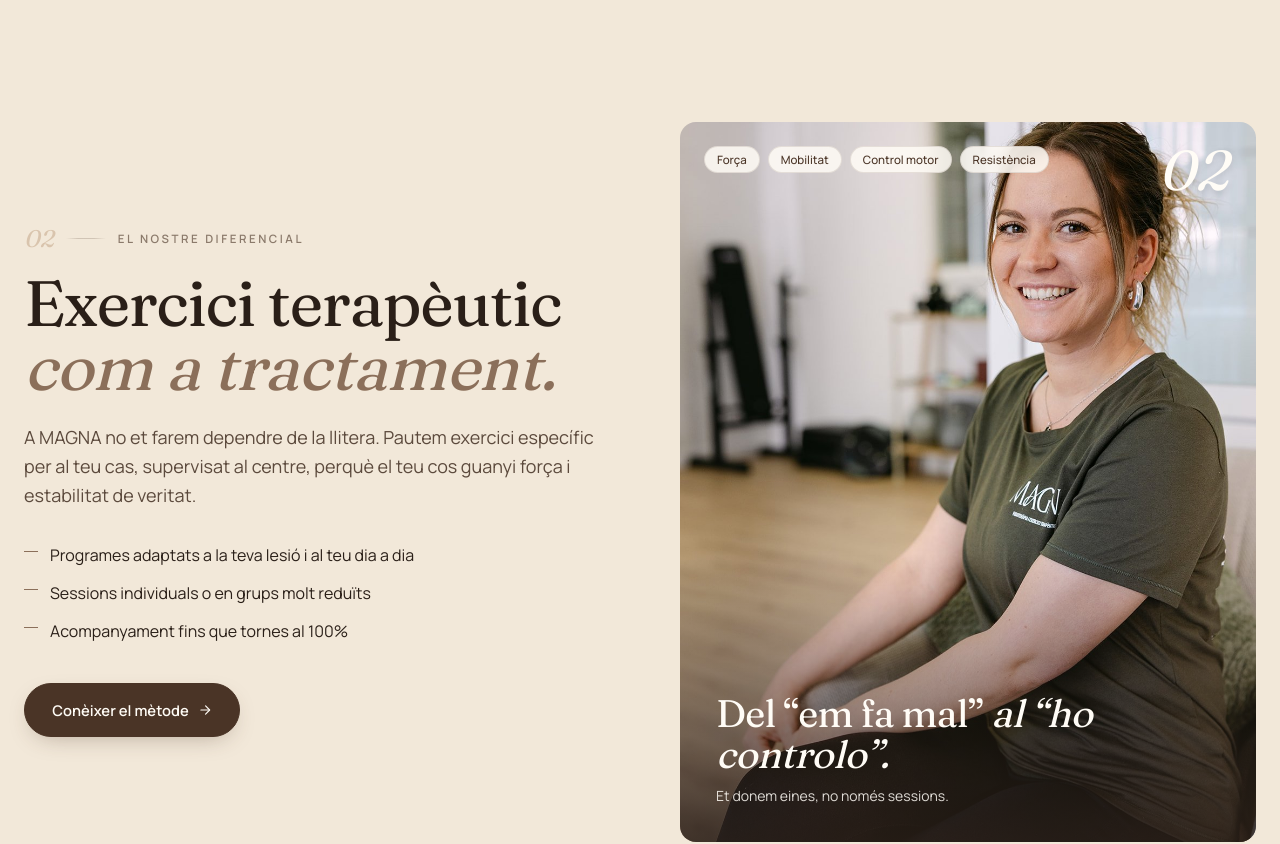
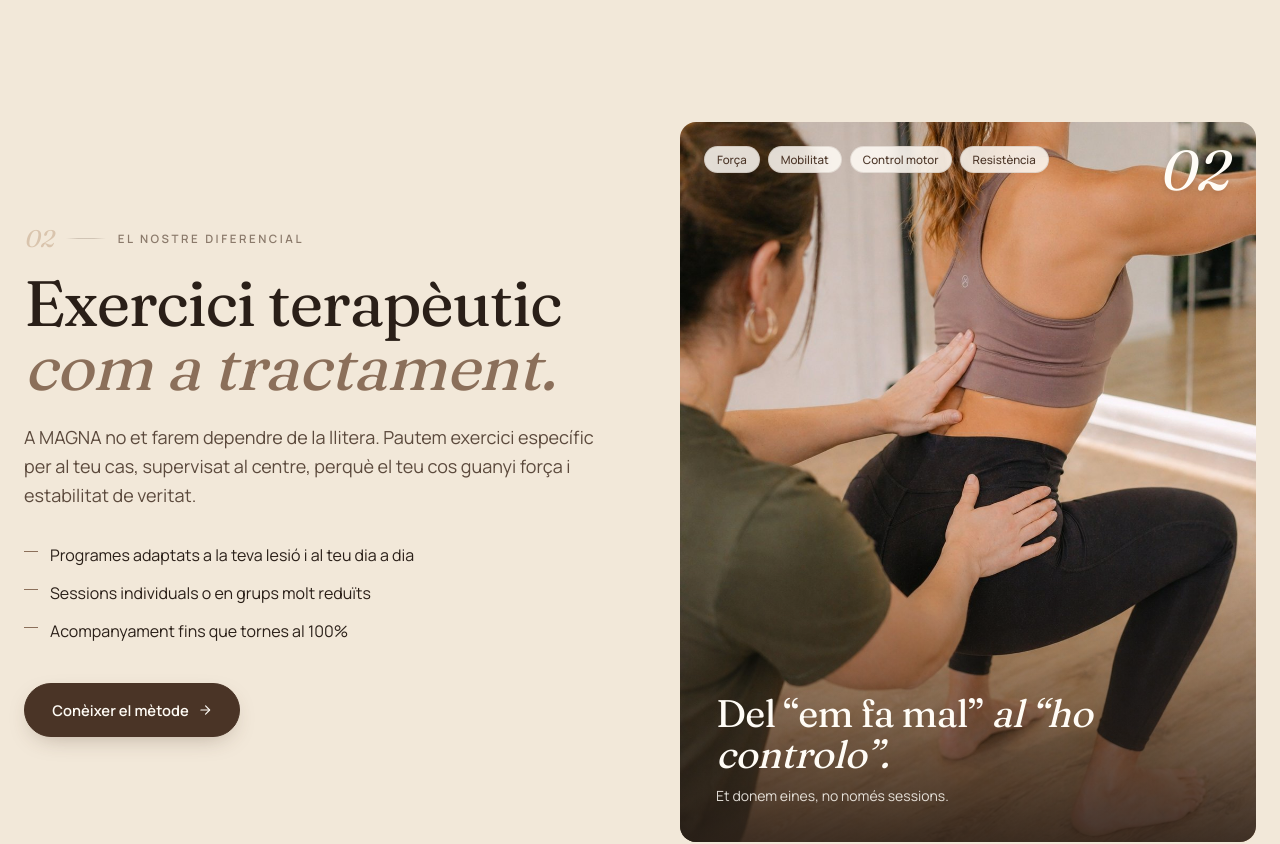
Before and after one commit to ireparo/magna, a Next.js app: page / in a window 1280 px wide. Shown: the part 3300-4144 px from the top of the page. Built offline with nearby package versions, Linux system fonts and the light colour scheme.

Commit message:
Diferencial section: swap pic-time portrait for AI correction-coaching image (over-shoulder posture correction)

```diff
--- a/src/app/page.tsx
+++ b/src/app/page.tsx
@@ -137,8 +137,8 @@ export default function Home() {
               <div className="relative aspect-[4/5] rounded-2xl overflow-hidden">
                 {/* eslint-disable-next-line @next/next/no-img-element */}
                 <img
-                  src="/images/jessica-coach.jpg"
-                  alt="Jessica, fisioterapeuta de MAGNA, a la sala d'exercici"
+                  src="/images/correction-coaching.jpg"
+                  alt="Fisioterapeuta de MAGNA corregint la postura d'una pacient en una sentadilla"
                   className="w-full h-full object-cover"
                   loading="lazy"
                 />
```
Also changed, not shown: public/images/correction-coaching.jpg (added), public/images/jessica-coach.jpg (deleted).
